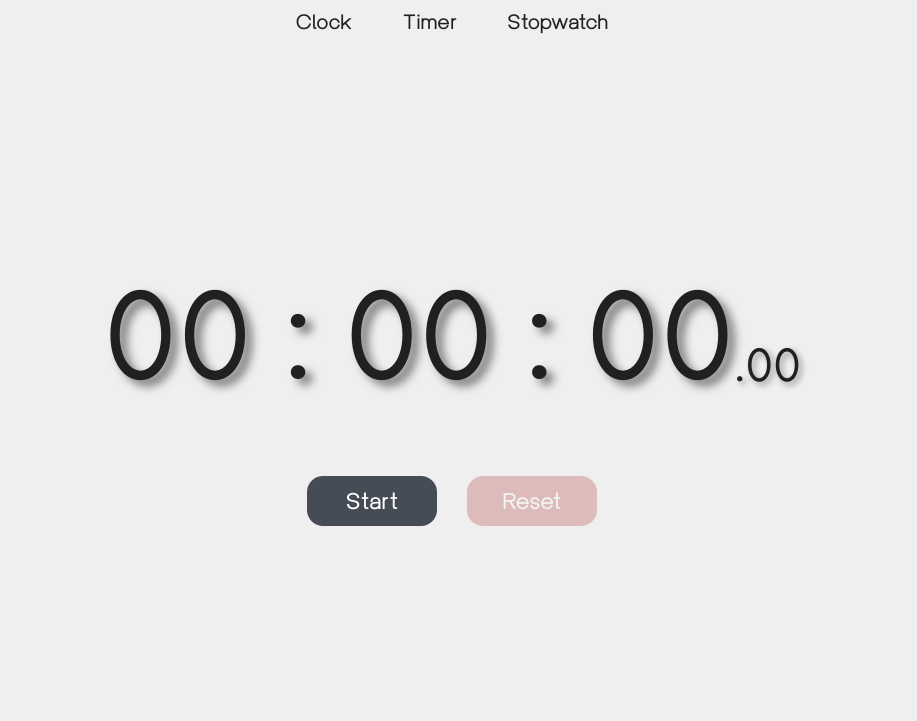
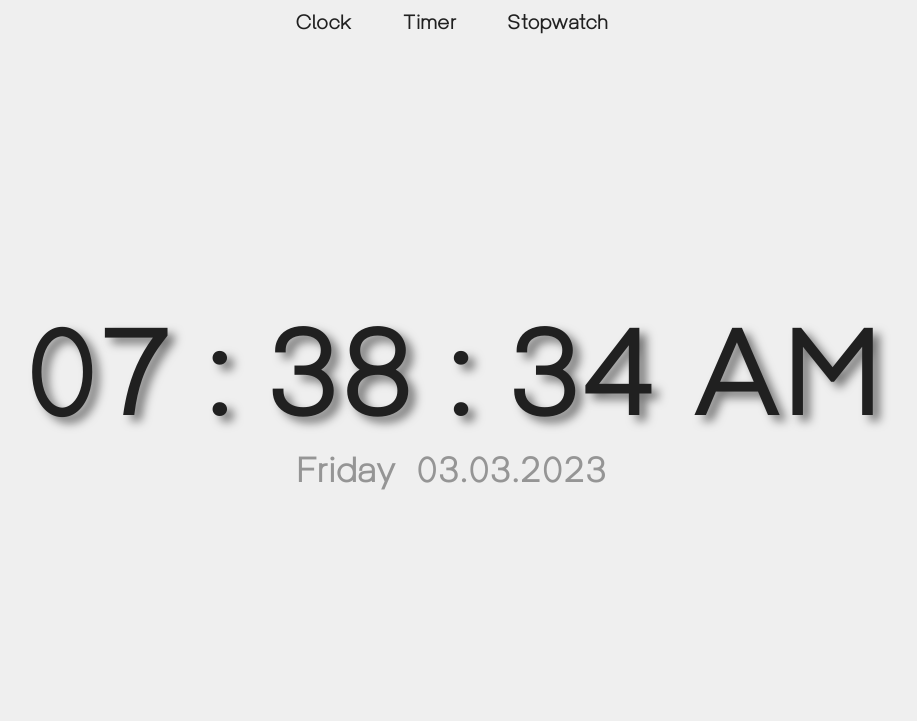
Before and after one commit to diyorbek-dm/Web-clock-Beta, a plain HTML site: page index.html in a window 1280 px wide. Shown: the whole page, without its empty margins (188-1105 px from the left). Drawn offline with Linux system fonts and the light colour scheme; a web font is replaced by a local one.

Commit message:
Index Fixed Active/None -- Done

```diff
--- a/index.html
+++ b/index.html
@@ -70,7 +70,7 @@
   <div class="all-tabs">
 
     <!-- Main -->
-    <div class="display-main none">
+    <div class="display-main active">
       <img src="./img/world-map.png" alt="" class="media-main-background none">
 
       <div class="box-main">
@@ -189,7 +189,7 @@
     </div>
 
     <!-- Stopwatch -->
-    <div class="display-stopwatch active">
+    <div class="display-stopwatch none">
 
       <div class="box-stopwatch">
         <div class="time">
```
